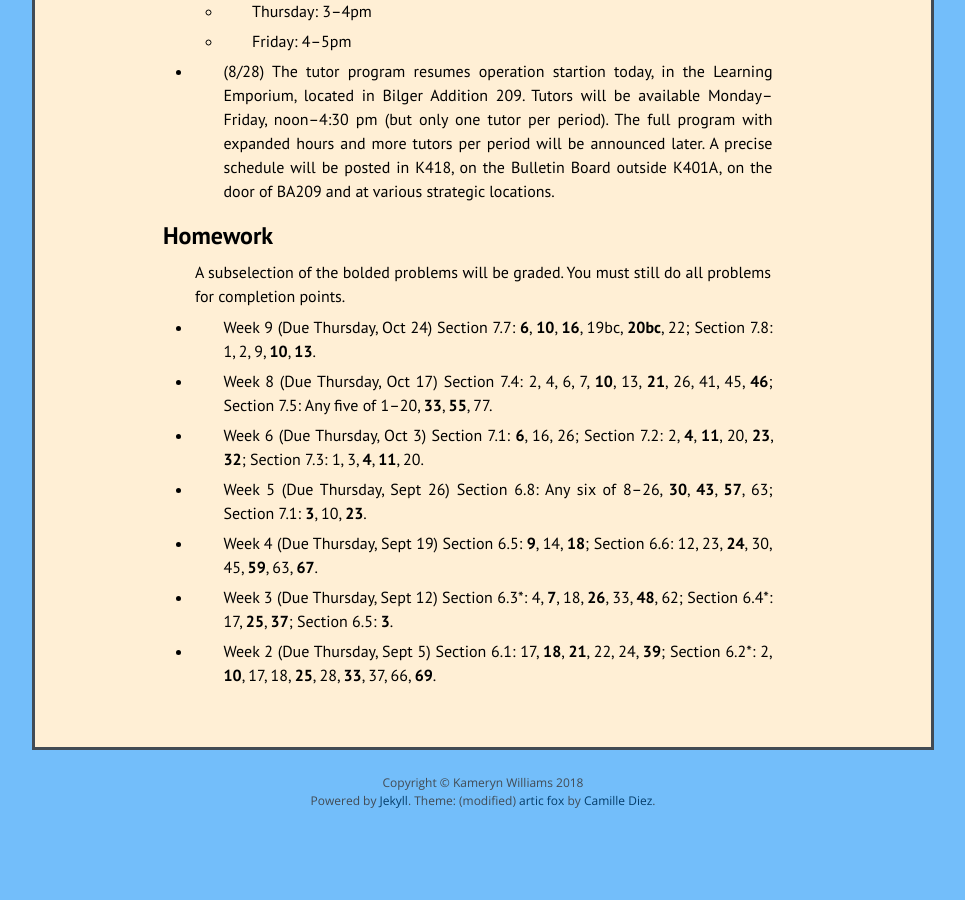
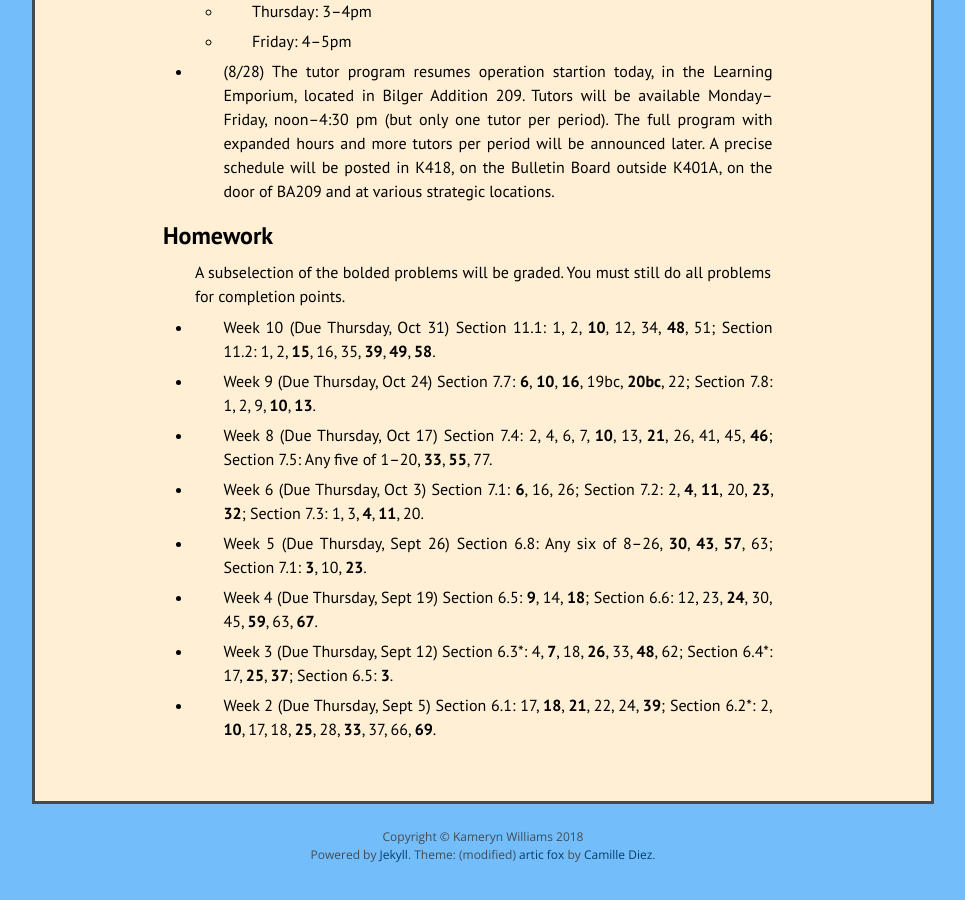
Before and after one commit to kamerynjw/kamerynjw.github.io, a Jekyll site: the page built from teaching/2019/math242.md, in a window 1280 px wide and 900 px high, scrolled down 1954 px. Shown: the whole window, without its empty margins (157-1122 px from the left). Built offline with Jekyll 4.4.1, drawn with Linux system fonts in a browser that asks for light colours; nearby versions of some CDN libraries; formulas are drawn with MathJax 3; before the commit the page ends 2800 px from its top, so only the background shows below that.

Commit message:
new homework

```diff
--- a/teaching/2019/math242.md
+++ b/teaching/2019/math242.md
@@ -101,6 +101,8 @@ Homework
 
 A subselection of the bolded problems will be graded. You must still do all problems for completion points.
 
+* Week 10 (Due Thursday, Oct 31) Section 11.1: 1, 2, **10**, 12, 34, **48**, 51; Section 11.2: 1, 2, **15**, 16, 35, **39**, **49**, **58**.
+
 * Week 9 (Due Thursday, Oct 24) Section 7.7: **6**, **10**, **16**, 19bc, **20bc**, 22; Section 7.8: 1, 2, 9, **10**, **13**.
 
 * Week 8 (Due Thursday, Oct 17) Section 7.4: 2, 4, 6, 7, **10**, 13, **21**, 26, 41, 45, **46**; Section 7.5: Any five of 1--20, **33**, **55**, 77.
```
